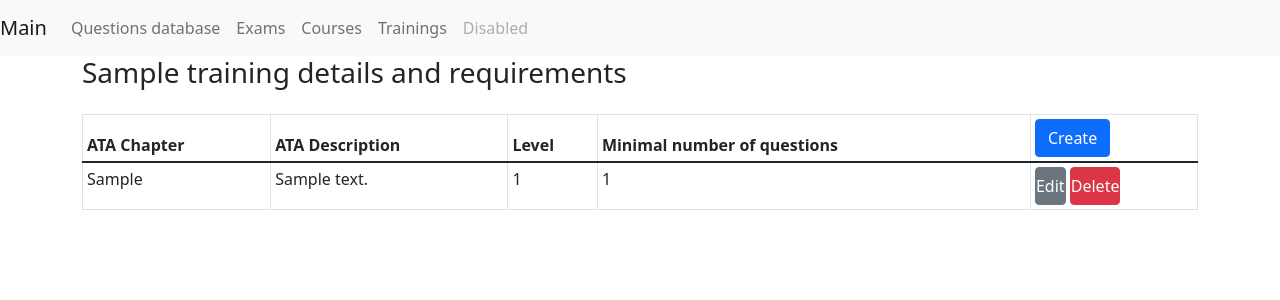
After one commit to Troubleshootist/MCQ-Generator, a Django app: page /mcq_gen/trainings/1/details in a window 1280 px wide. The commit adds this page. Shown: the top 300 px of the page. Run offline with Django 4.2, Linux system fonts and the light colour scheme; tables that the repository leaves empty hold one stand-in row (values such as "Sample post"); some libraries are stand-ins or nearby versions.

Commit message:
trainings and requirements

```diff
--- a/training_center/mcq_gen/forms.py
+++ b/training_center/mcq_gen/forms.py
@@ -84,3 +84,9 @@ class StudentForm(forms.ModelForm):
         widgets = {
             'dob': forms.widgets.DateInput(attrs={'type': 'date'})
         }
+
+
+class RequirementForm(forms.ModelForm):
+    class Meta:
+        model = Requirements
+        exclude = ['training']
--- a/training_center/mcq_gen/models.py
+++ b/training_center/mcq_gen/models.py
@@ -20,7 +20,7 @@ class AtaChapter(BaseModel):
     ata_description = models.CharField(max_length=300)
 
     def __str__(self):
-        return self.ata_digit
+        return f'{self.ata_digit} - {self.ata_description}'
 
 
 class Requirements(BaseModel):
@@ -39,7 +39,7 @@ class Question(BaseModel):
     question = models.CharField(max_length=400)
     level = models.IntegerField(default=100)
     training = models.ForeignKey(
-        to=Training, on_delete=models.CASCADE, related_name='training')
+        to=Training, on_delete=models.CASCADE, related_name='questions')
     enabled = models.BooleanField(default=True)
     checked = models.BooleanField(default=False)
     ata_chapter = models.ForeignKey(
--- a/training_center/mcq_gen/services.py
+++ b/training_center/mcq_gen/services.py
@@ -593,7 +593,10 @@ def get_course_power(course_id):
         exam__in=course.exams.all(), is_correct=True).count()
     total_answers_count = QuestionResult.objects.filter(
         exam__in=course.exams.all()).count()
-    power = (correct_answers_count / total_answers_count) * 100
+    try:
+        power = (correct_answers_count / total_answers_count) * 100
+    except ZeroDivisionError:
+        power = 0
     return int(power)
 
 
@@ -643,13 +646,27 @@ def get_course_exams_details(course):
     return exams_details
 
 
-def student_update(student_id):
-    pass
+def student_delete(student_id):
+    student = Student.objects.get(pk=student_id)
+    student.delete()
 
 
 def get_student_by_id(student_id):
     return Student.objects.get(pk=student_id)
 
 
+def get_training_by_id(training_id):
+    return Training.objects.get(pk=training_id)
+
+
+def get_requirement_by_id(requirement_id):
+    return Requirements.objects.get(pk=requirement_id)
+
+
+def delete_requirement(requirement_id):
+    requirement = Requirements.objects.get(pk=requirement_id)
+    requirement.delete()
+
+
 if __name__ == '__main__':
     pass
--- a/training_center/mcq_gen/templates/base.html
+++ b/training_center/mcq_gen/templates/base.html
@@ -30,6 +30,7 @@
                     <a class="nav-item nav-link" href="{% url 'questions_database' %}">Questions database</a>
                     <a class="nav-item nav-link" href="{% url 'all_exams' %}">Exams</a>
                     <a class="nav-item nav-link" href="{% url 'all_courses' %}">Courses</a>
+                    <a class="nav-item nav-link" href="{% url 'trainings' %}">Trainings</a>
                     <a class="nav-item nav-link disabled" href="#">Disabled</a>
                 </div>
             </div>
--- a/training_center/mcq_gen/templates/course_details.html
+++ b/training_center/mcq_gen/templates/course_details.html
@@ -51,6 +51,7 @@
                     {% endfor %}
                 </tbody>
             </table>
+            <h5>Course power: {{ power }}</h5>
         </div>
     </div>
 {% endblock content %}
--- /dev/null
+++ b/training_center/mcq_gen/templates/training_details.html
@@ -0,0 +1,35 @@
+{% extends 'base.html' %}
+{% block content %}
+    <h3>{{ training.name }} details and requirements</h3>
+    <table class="table table-sm table-bordered mt-4">
+        <thead>
+            <th>ATA Chapter</th>
+            <th>ATA Description</th>
+            <th>Level</th>
+            <th>Minimal number of questions</th>
+            <th>
+                <a href="{% url 'requirement_create' training.id %}"
+                   type="button"
+                   class="btn btn-primary">Create</a>
+            </th>
+        </thead>
+        <tbody>
+            {% for requirement in training.requirements.all|dictsort:"ata.ata_digit" %}
+                <tr>
+                    <td>{{ requirement.ata.ata_digit }}</td>
+                    <td>{{ requirement.ata.ata_description }}</td>
+                    <td>{{ requirement.level }}</td>
+                    <td>{{ requirement.questions_number }}</td>
+                    <td>
+                        <a href="{% url 'requirement_update' training.id requirement.id %}"
+                           type="button"
+                           class="btn btn-secondary px-0">Edit</a>
+                        <a href="{% url 'requirement_delete' training.id requirement.id %}"
+                           type="button"
+                           class="btn btn-danger px-0">Delete</a>
+                    </td>
+                </tr>
+            {% endfor %}
+        </tbody>
+    </table>
+{% endblock content %}
--- a/training_center/mcq_gen/urls.py
+++ b/training_center/mcq_gen/urls.py
@@ -38,12 +38,28 @@ urlpatterns = [
          views.auto_change_question, name='auto_change_questions'),
 
     path('courses/', views.all_courses, name='all_courses'),
-    path('courses/<int:course_id>/details', views.course_details, name='course_details'),
+    path('courses/<int:course_id>/details',
+         views.course_details, name='course_details'),
     path('courses/create', views.create_course, name='create_course'),
 
-    path('courses/<int:course_id>/manage_students', views.manage_students, name='manage_students'),
+    path('courses/<int:course_id>/manage_students',
+         views.manage_students, name='manage_students'),
     path('courses/<int:course_id>/manage_students/<int:student_id>/student_update',
          views.student_update, name='student_update'),
+    path('courses/<int:course_id>/manage_students/<int:student_id>/student_delete',
+         views.student_delete, name='student_delete'),
     path('courses/<int:course_id>/manage_students/student_create',
-         views.student_update, name='student_create')
+         views.student_update, name='student_create'),
+
+    path('trainings', views.trainings, name='trainings'),
+    path('trainings/<int:training_id>/details',
+         views.training_details, name='training_details'),
+
+    path('trainings/<int:training_id>/details/<int:requirement_id>/requirement_update',
+         views.requirement_update, name='requirement_update'),
+    path('trainings/<int:training_id>/details/<int:requirement_id>/requirement_delete',
+         views.requirement_delete, name='requirement_delete'),
+    path('trainings/<int:training_id>/details/requirement_create',
+         views.requirement_update, name='requirement_create'),
+
 ]
--- a/training_center/mcq_gen/views.py
+++ b/training_center/mcq_gen/views.py
@@ -181,7 +181,8 @@ def course_details(request, course_id):
     context = {
         'students': services.course_details(course)['student_stats'],
         'course': course,
-        'exams': services.get_course_exams_details(course)
+        'exams': services.get_course_exams_details(course),
+        'power': services.get_course_power(course_id)
     }
     return render(request, 'course_details.html', context)
 
@@ -245,3 +246,54 @@ def student_update(request, course_id, student_id=0):
             student_form.save()
 
         return redirect('manage_students', course_id=course_id)
+
+
+def student_delete(request, course_id, student_id):
+    services.student_delete(student_id)
+    return redirect('manage_students', course_id)
+
+
+def trainings(request):
+    context = {
+        'trainings': services.get_all_trainings()
+    }
+    return render(request, 'trainings.html', context)
+
+
+def training_details(request, training_id):
+    training = services.get_training_by_id(training_id)
+    context = {
+        'training': training
+    }
+    return render(request, 'training_details.html', context)
+
+
+def requirement_update(request, training_id, requirement_id=0):
+    training = services.get_training_by_id(training_id)
+    if request.method == 'GET':
+        if requirement_id == 0:
+            requirement_form = RequirementForm()
+        else:
+            requirement = services.get_requirement_by_id(requirement_id)
+            requirement_form = RequirementForm(instance=requirement)
+        context = {'requirement_form': requirement_form}
+        return render(request, 'requirement_update.html', context)
+    else:
+        if requirement_id == 0:
+            requirement_form = RequirementForm(request.POST)
+        else:
+            requirement = services.get_requirement_by_id(requirement_id)
+            requirement_form = RequirementForm(
+                request.POST, instance=requirement)
+
+        if requirement_form.is_valid():
+            if requirement_form.instance.training_id is None:
+                requirement_form.instance.training_id = training.id
+            requirement_form.save()
+
+    return redirect('training_details', training.id)
+
+
+def requirement_delete(request, training_id, requirement_id):
+    services.delete_requirement(requirement_id)
+    return redirect('training_details', training_id)
```
Also changed, not shown: requirements.txt (+1 -45 lines), training_center/mcq_gen/templates/requirement_update.html (added, +11 -0 lines), training_center/mcq_gen/templates/students_list.html (+5 -2 lines), training_center/mcq_gen/templates/trainings.html (+20 -0 lines), 1 other file.
